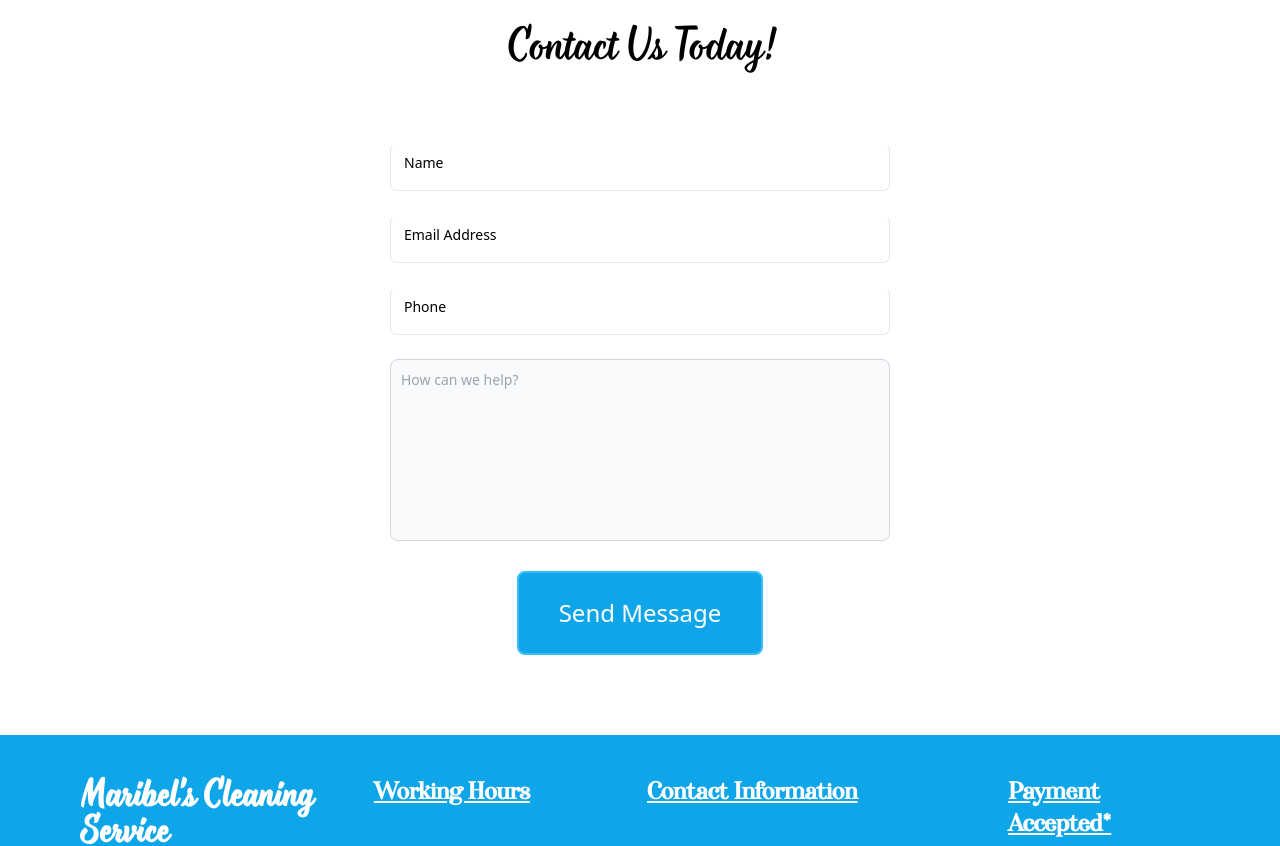
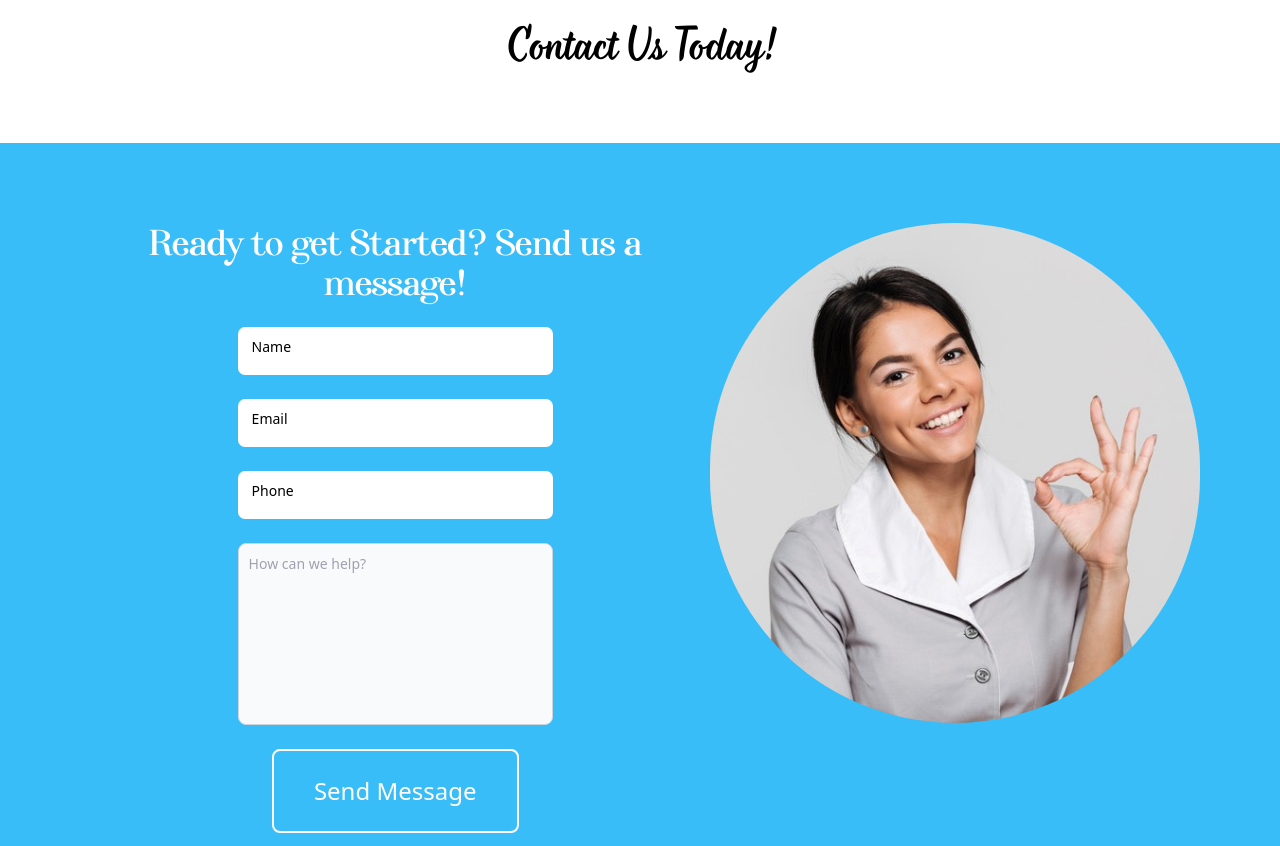
Before and after one commit to Tactenator/maribel, a React (Create React App) app: page /contact in a window 1280 px wide. Shown: the part 600-1446 px from the top of the page. Built offline with nearby package versions, Linux system fonts and the light colour scheme.

Commit message:
Adjusting means of ocntact

```diff
--- a/src/components/contact.js
+++ b/src/components/contact.js
@@ -1,7 +1,7 @@
 import { useRef, useEffect } from 'react';
 import Maid from '../images/maid.jpg'
 
-const Contact = () => {
+const ContactDiv = () => {
 
     const formRef = useRef()
     const thanksRef = useRef()
@@ -78,4 +78,4 @@
      );
 }
 
-export default Contact;
+export default ContactDiv;
--- a/src/pages/about.js
+++ b/src/pages/about.js
@@ -1,6 +1,6 @@
 import { FontAwesomeIcon } from '@fortawesome/react-fontawesome';
 import Blurb from '../components/blurb';
-import Contact from '../components/contact';
+import ContactDiv from '../components/contact';
 import Main from '../images/about1.jpg';
 import Left from '../images/about2.jpg';
 import { faCheck } from '@fortawesome/free-solid-svg-icons';
@@ -39,7 +39,7 @@
                 </div>
             </div>
             <Blurb />
-            <Contact />
+            <ContactDiv />
         </>
      );
 }
--- a/src/pages/contact.js
+++ b/src/pages/contact.js
@@ -2,6 +2,7 @@
 import Hours from '../images/hours.svg'
 import Telephone from '../images/telephone.svg';
 import Mail from '../images/mail.svg';
+import ContactDiv from '../components/contact';
 
 
 const Contact = () => {
@@ -13,7 +14,8 @@
         e.preventDefault()
 
         let formData = new FormData(formRef.current);
-        console.log(formData)
+        let newBody = new URLSearchParams(formData).toString()
+        console.log(newBody)
 
         fetch("../../public/contact-form.html", {
             method: "POST",
@@ -58,46 +60,7 @@
                     </div>
                 </div>
                 <h1 className="text-center text-4xl font-Monarda my-20">Contact Us Today!</h1>
-                <div id='contactContainer' className='flex flex-col md:flex-row justify-center items-center gap-10 w-screen my-10'>
-                    <form ref={formRef} name="Contact" method="POST" className="flex flex-col gap-6 px-6" data-netlify="true" onSubmit={((e) => { handleSubmit(e)})}>
-                        <div className="relative h-12 w-full min-w-[300px] md:min-w-[400px]">
-                            <input type="text" name="name" required
-                            className="peer h-full w-full rounded-[7px] border border-blue-gray-200 bg-gray-50 border-t-transparent bg-transparent px-3 py-2.5 font-sans text-sm font-normal text-blue-gray-700 outline outline-0 transition-all placeholder-shown:border placeholder-shown:border-blue-gray-200 placeholder-shown:border-t-blue-gray-200 focus:border-2 focus:border-sky-500 focus:border-t-transparent focus:outline-0 disabled:border-0 disabled:bg-blue-gray-50"
-                            placeholder=" "
-                            />
-                            <label className="before:content[' '] after:content[' '] pointer-events-none absolute left-0 -top-1.5 flex h-full w-full select-none text-[11px] font-normal leading-tight text-blue-gray-400 transition-all before:pointer-events-none before:mt-[6.5px] before:mr-1 before:box-border before:block before:h-1.5 before:w-2.5 before:rounded-tl-md before:border-t before:border-l before:border-blue-gray-200 before:transition-all after:pointer-events-none after:mt-[6.5px] after:ml-1 after:box-border after:block after:h-1.5 after:w-2.5 after:flex-grow after:rounded-tr-md after:border-t after:border-r after:border-blue-gray-200 after:transition-all peer-placeholder-shown:text-sm peer-placeholder-shown:leading-[3.75] peer-placeholder-shown:text-blue-gray-500 peer-placeholder-shown:before:border-transparent peer-placeholder-shown:after:border-transparent peer-focus:text-[11px] peer-focus:leading-tight peer-focus:text-sky-500 peer-focus:before:border-t-2 peer-focus:before:border-l-2 peer-focus:before:border-sky-500 peer-focus:after:border-t-2 peer-focus:after:border-r-2 peer-focus:after:border-sky-500 peer-disabled:text-transparent peer-disabled:before:border-transparent peer-disabled:after:border-transparent peer-disabled:peer-placeholder-shown:text-blue-gray-500">
-                            Name
-                            </label>
-                        </div>
-                        <div className="relative h-12 w-full min-w-[300px] md:min-w-[400px]">
-                            <input type='email' name='email' required
-                            className="peer h-full w-full rounded-[7px] border border-blue-gray-200 bg-gray-50 border-t-transparent bg-transparent px-3 py-2.5 font-sans text-sm font-normal text-blue-gray-700 outline outline-0 transition-all placeholder-shown:border placeholder-shown:border-blue-gray-200 placeholder-shown:border-t-blue-gray-200 focus:border-2 focus:border-sky-500 focus:border-t-transparent focus:outline-0 disabled:border-0 disabled:bg-blue-gray-50"
-                            placeholder=" "
-                            />
-                            <label className="before:content[' '] after:content[' '] pointer-events-none absolute left-0 -top-1.5 flex h-full w-full select-none text-[11px] font-normal leading-tight text-blue-gray-400 transition-all before:pointer-events-none before:mt-[6.5px] before:mr-1 before:box-border before:block before:h-1.5 before:w-2.5 before:rounded-tl-md before:border-t before:border-l before:border-blue-gray-200 before:transition-all after:pointer-events-none after:mt-[6.5px] after:ml-1 after:box-border after:block after:h-1.5 after:w-2.5 after:flex-grow after:rounded-tr-md after:border-t after:border-r after:border-blue-gray-200 after:transition-all peer-placeholder-shown:text-sm peer-placeholder-shown:leading-[3.75] peer-placeholder-shown:text-blue-gray-500 peer-placeholder-shown:before:border-transparent peer-placeholder-shown:after:border-transparent peer-focus:text-[11px] peer-focus:leading-tight peer-focus:text-sky-500 peer-focus:before:border-t-2 peer-focus:before:border-l-2 peer-focus:before:border-sky-500 peer-focus:after:border-t-2 peer-focus:after:border-r-2 peer-focus:after:border-sky-500 peer-disabled:text-transparent peer-disabled:before:border-transparent peer-disabled:after:border-transparent peer-disabled:peer-placeholder-shown:text-blue-gray-500">
-                            Email Address
-                            </label>
-                        </div>
-                        <div className="relative h-12 w-full min-w-[300px] md:min-w-[400px]">
-                            <input type='text' name='phone' required
-                            className="peer h-full w-full rounded-[7px] border border-blue-gray-200 bg-gray-50 border-t-transparent bg-transparent px-3 py-2.5 font-sans text-sm font-normal text-blue-gray-700 outline outline-0 transition-all placeholder-shown:border placeholder-shown:border-blue-gray-200 placeholder-shown:border-t-blue-gray-200 focus:border-2 focus:border-sky-500 focus:border-t-transparent focus:outline-0 disabled:border-0 disabled:bg-blue-gray-50"
-                            placeholder=" "
-                            />
-                            <label className="before:content[' '] after:content[' '] pointer-events-none absolute left-0 -top-1.5 flex h-full w-full select-none text-[11px] font-normal leading-tight text-blue-gray-400 transition-all before:pointer-events-none before:mt-[6.5px] before:mr-1 before:box-border before:block before:h-1.5 before:w-2.5 before:rounded-tl-md before:border-t before:border-l before:border-blue-gray-200 before:transition-all after:pointer-events-none after:mt-[6.5px] after:ml-1 after:box-border after:block after:h-1.5 after:w-2.5 after:flex-grow after:rounded-tr-md after:border-t after:border-r after:border-blue-gray-200 after:transition-all peer-placeholder-shown:text-sm peer-placeholder-shown:leading-[3.75] peer-placeholder-shown:text-blue-gray-500 peer-placeholder-shown:before:border-transparent peer-placeholder-shown:after:border-transparent peer-focus:text-[11px] peer-focus:leading-tight peer-focus:text-sky-500 peer-focus:before:border-t-2 peer-focus:before:border-l-2 peer-focus:before:border-sky-500 peer-focus:after:border-t-2 peer-focus:after:border-r-2 peer-focus:after:border-sky-500 peer-disabled:text-transparent peer-disabled:before:border-transparent peer-disabled:after:border-transparent peer-disabled:peer-placeholder-shown:text-blue-gray-500">
-                            Phone
-                            </label>
-                        </div>
-                        <div>
-                        <textarea name='message' rows="8" cols="30" placeholder='How can we help?' required
-                        className='bg-gray-50 rounded-lg p-2.5 border border-gray-300 resize-none min-w-[300px] md:min-w-[500px] text-sm text-gray-900'></textarea>
-                        </div>
-                        <div className="flex justify-center mb-10">
-                        <button type="submit" className='border-solid border-2 border-sky-400 bg-sky-500 text-white py-6 px-10 text-2xl rounded-lg transition-all duration-200 hover:bg-white hover:text-sky-500
-                        '>Send Message</button>
-                        </div>
-                    </form>
-
-                </div>
+                <ContactDiv />
                 <div ref={thanksRef} className='text-black font-Afterglow text-center h-full flex flex-col justify-center gap-6 pb-20' style={{display: 'none'}}>
                     <h1 className='text-white font-Monarda text-4xl'>Thank you!</h1>
                     <p className='text-3xl'>We have recieved your message! Thank you for your interest in Maribel's Cleaning Service!</p>
--- a/src/pages/home.js
+++ b/src/pages/home.js
@@ -6,7 +6,7 @@
 import Bravo from '../images/bravologo.png'
 import Mots from '../images/motslogo.png';
 import Mlcdc from '../images/mlcdclogog.png';
-import Contact from '../components/contact';
+import ContactDiv from '../components/contact';
 
 
 const Home = () => {
@@ -96,7 +96,7 @@
                     </div>
                 </div>
             </div>
-            <Contact />
+            <ContactDiv />
         </>
      );
 }
--- a/src/pages/services.js
+++ b/src/pages/services.js
@@ -7,7 +7,7 @@
 import After from '../images/afterhours.jpg'
 import Office from '../images/office.jpg'
 import Restaurant from '../images/restaurant.jpg'
-import Contact from '../components/contact';
+import ContactDiv from '../components/contact';
 import { Player } from '@lottiefiles/react-lottie-player';
 import { Link } from 'react-router-dom';
 
@@ -136,7 +136,7 @@
                 }
             </div>
             <Blurb />
-            <Contact />
+            <ContactDiv />
         </>
 
      );
```
